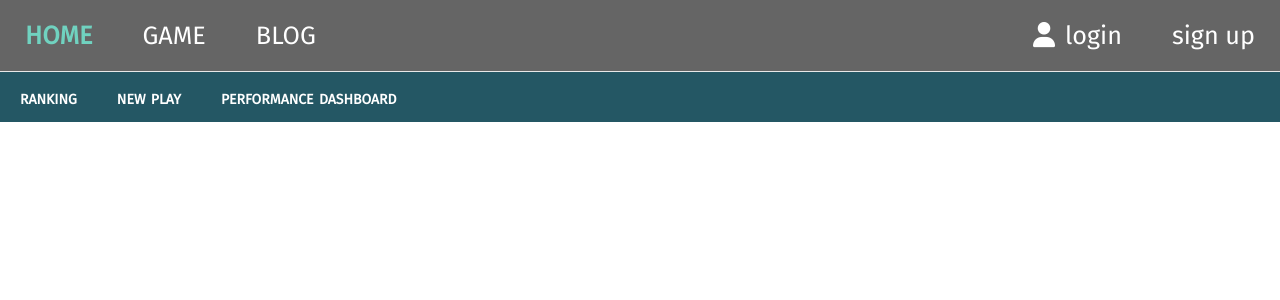
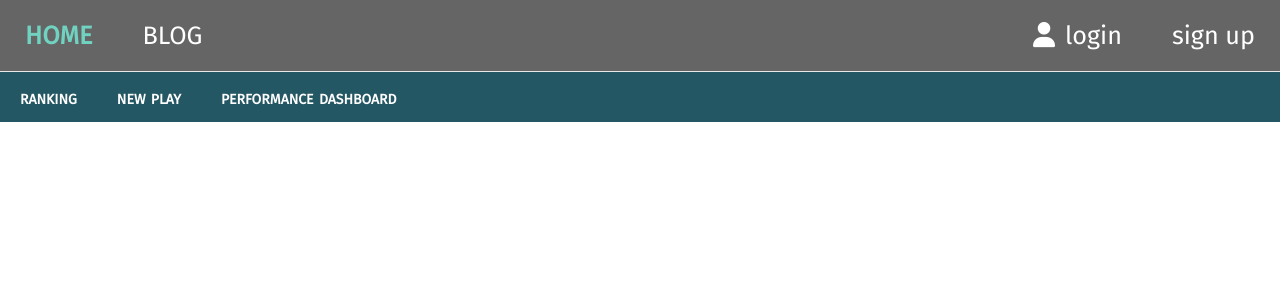
Before and after one commit to jcaguirre89/mysite, a Django app: page /game/game/ in a window 1280 px wide. Shown: the top 300 px of the page. Run offline with Django 3.2, Linux system fonts and the light colour scheme; some libraries are stand-ins or nearby versions; some web fonts are replaced.

Commit message:
removed game tab link in the meantime

```diff
--- a/templates/base.html
+++ b/templates/base.html
@@ -55,7 +55,7 @@
 <div class="topmenu">
   <ul class="topmenu-left">
     <li><a href="{% url 'about' %}"><b>HOME</b></a></li>
-    <li><a href="{% url 'hindsight1:play' %}">GAME</a></li>
+    <!--<li><a href="{% url 'hindsight1:play' %}">GAME</a></li>	!-->
     <li><a href="{% url 'blog:index' %}">BLOG</a></li>
     </ul>
     <ul class="topmenu-right">
```
Also changed, not shown: hindsight1/templates/hindsight1/base_hindsight1.html (line endings or trailing spaces).
